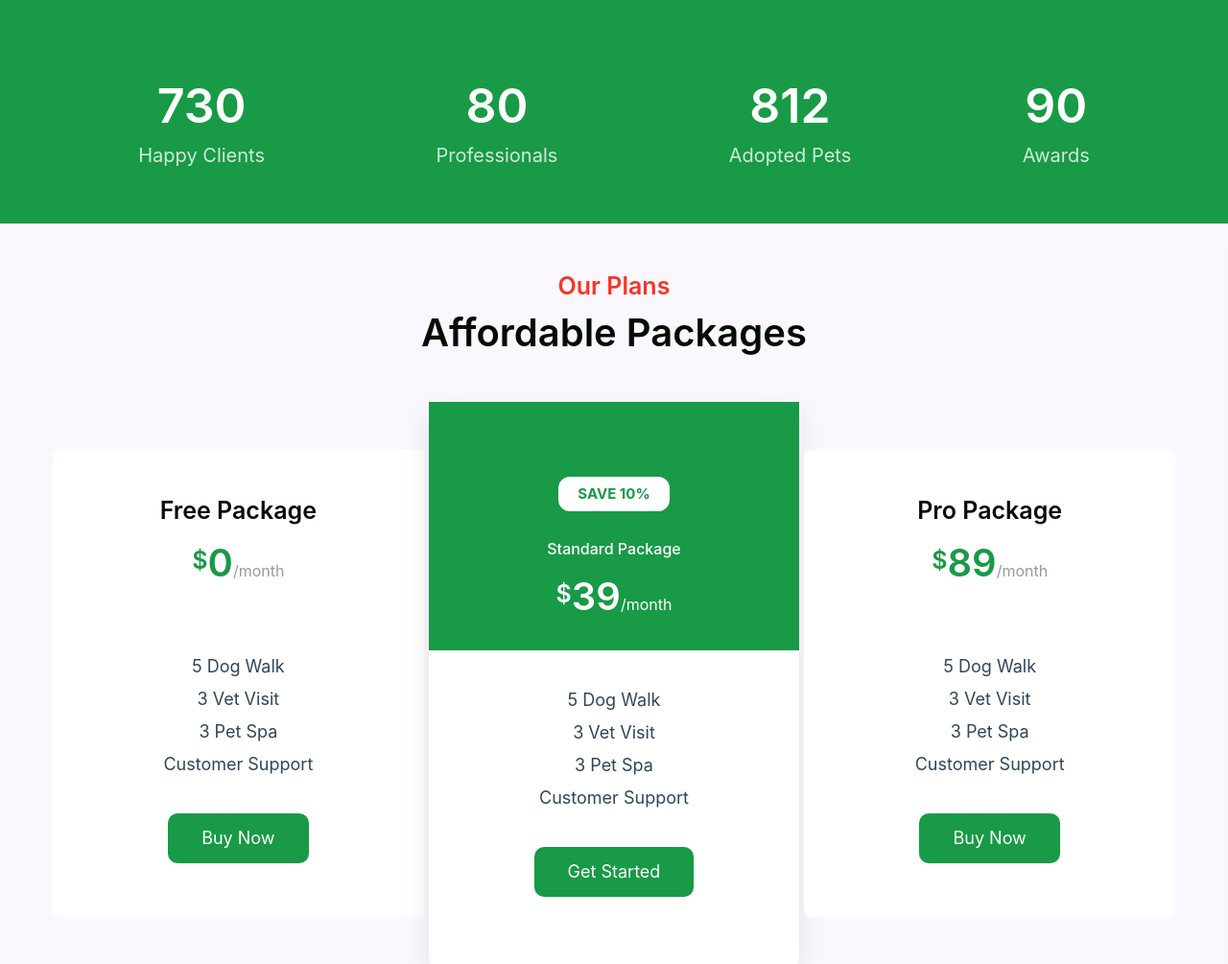
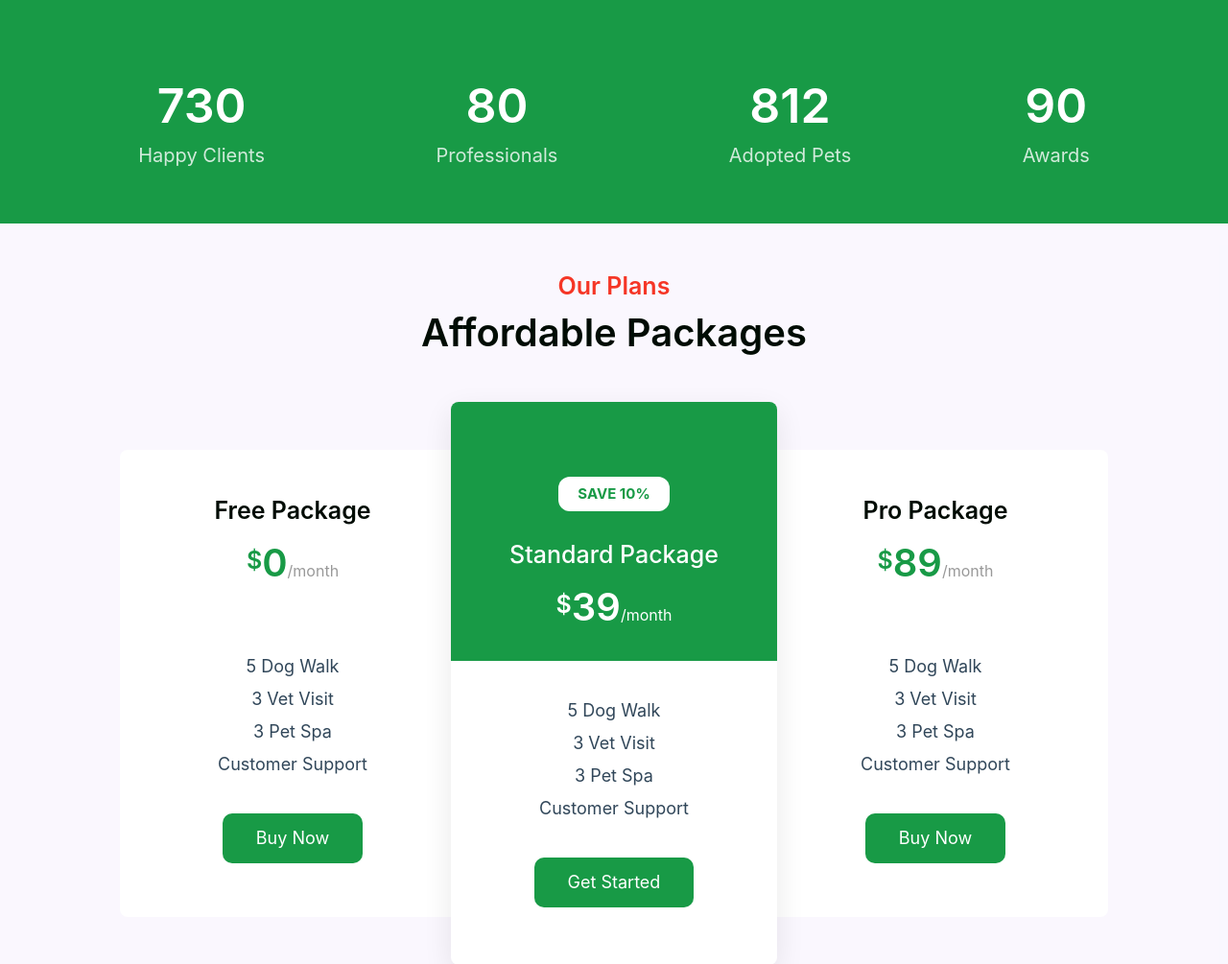
Before and after one commit to Manh-Hungg/BaiTap-CAPSTONE-POOCHCARE_Hung-Minh, a plain HTML site: page index.html in a window 1280 px wide. Shown: the whole page at 96% size. Drawn offline with nearby package versions, Linux system fonts and the light colour scheme; a script that the page names is missing.

Commit message:
fix plan v3

```diff
--- a/asset/style.css
+++ b/asset/style.css
@@ -18,9 +18,15 @@
 .mg-50{
     margin: -50px 0 !important;
 }
+.mg-l-20{
+    margin-left: -20px;
+}
+.mg-r-20{
+    margin-right: -20px;
+}
 .border-card{
     box-shadow: 0 10px 30px 0 rgb(17 17 17 / 9%) !important;
-    border-radius: 6px !important;
+    z-index: 1;
 }
 .cl-b{
     color: #000c04 !important;
@@ -47,7 +53,7 @@
     text-align: center;
     margin-bottom: 48px;
 }
-.bg-t{
+.bg-g{
     background-color:#189A46;
 }
 
@@ -93,7 +99,6 @@
 .number-item{
     text-align: center;
     border-radius: 8px;
-
 }
 .number-item h4{
     font-size: 20px;
@@ -123,9 +128,10 @@
     display: grid;
     grid-template-columns: repeat(3,1fr);
     gap:  5px;
+    padding: 0 70px;
 }
 .card-item{
-    border-radius: 6px;
+    border-radius: 8px;
     background-color: #fff;
     text-align: center;
 
@@ -133,6 +139,7 @@
 
 .card-top{
     padding: 48px 40px 8px 40px;
+    border-radius: 8px 8px 0px 0px;
 }
 .card-top h5{
     font-size: 15px;
@@ -147,6 +154,9 @@
     background: #fff;
     border-radius:12px;
     margin-top: 30px;
+}
+.card-top h6{
+    font-size: 25px;
 }
 .card-top h4{
     font-size: 40px;
--- a/index.html
+++ b/index.html
@@ -52,7 +52,7 @@
         <div class="plan-content container">
             <div class="card-content">
               <!-- Gird-1 -->
-              <div class="card-item">
+              <div class="card-item mg-r-20">
                 <div class="card-top">
                   <h6 class=" title-top cl-b">Free Package</h6>
                   <h4><label>$</label>0<span>/month</span></h4>
@@ -69,7 +69,7 @@
               </div>
               <!-- Gird-2 -->
               <div class="card-item mg-50 border-card">
-                <div class="card-top bg-t cl-w">
+                <div class="card-top bg-g cl-w">
                   <h5 >Save 10% </h5>
                   <h6>Standard Package</h6>
                   <h4 class="cl-w"><label>$</label>39<span class="cl-w">/month</span></h4>
@@ -85,7 +85,7 @@
                 </div>
               </div>
               <!-- Gird-3 -->
-              <div class="card-item">
+              <div class="card-item mg-l-20">
                 <div class="card-top">
                   <h6 class=" title-top cl-b">Pro Package</h6>
                   <h4><label>$</label>89<span>/month</span></h4>
```
